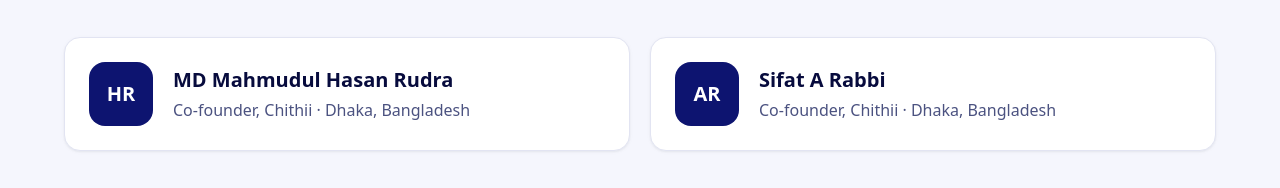
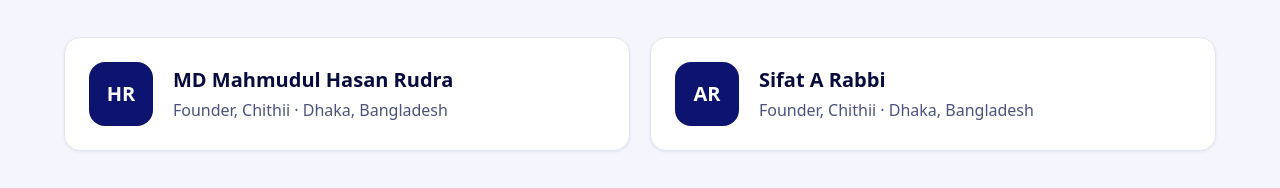
Before and after one commit to MDMahmudulHasanRudra/chithii, an Astro site: page /about in a window 1280 px wide. Shown: the part 1294-1482 px from the top of the page. Built offline with nearby package versions, Linux system fonts and the light colour scheme; Astro itself is replaced by a stand-in of ours.

Commit message:
Show both founders as Founder on the About page
Co-Authored-By: Claude Opus 5.5 <noreply@anthropic.com>

```diff
--- a/src/pages/about.astro
+++ b/src/pages/about.astro
@@ -15,7 +15,7 @@ const personSchema = site.founders.map((name) => ({
   '@context': 'https://schema.org',
   '@type': 'Person',
   name,
-  jobTitle: 'Co-founder',
+  jobTitle: 'Founder',
   worksFor: { '@type': 'Organization', name: site.name, url: site.url },
   workLocation: { '@type': 'Place', name: site.location },
 }));
@@ -84,7 +84,7 @@ const initials = (n: string) =>
               </span>
               <div>
                 <p class="text-xl font-semibold">{name}</p>
-                <p class="mt-1 text-muted">Co-founder, {site.name} · {site.location}</p>
+                <p class="mt-1 text-muted">Founder, {site.name} · {site.location}</p>
               </div>
             </li>
           ))
```
